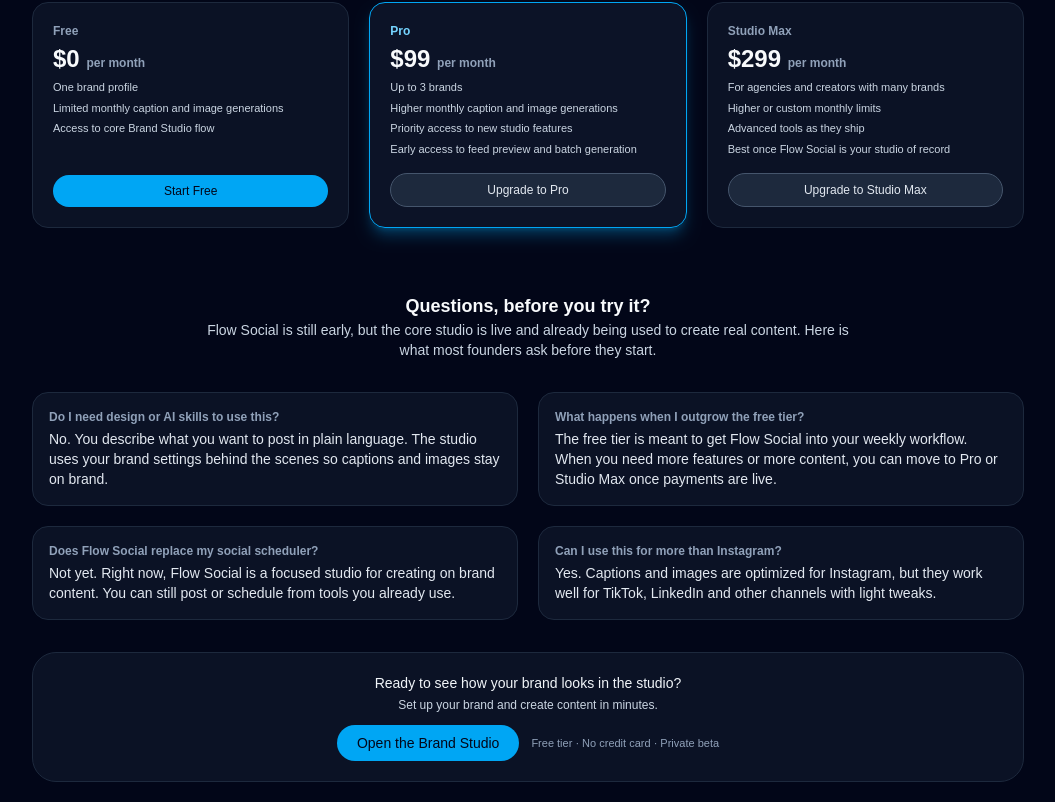
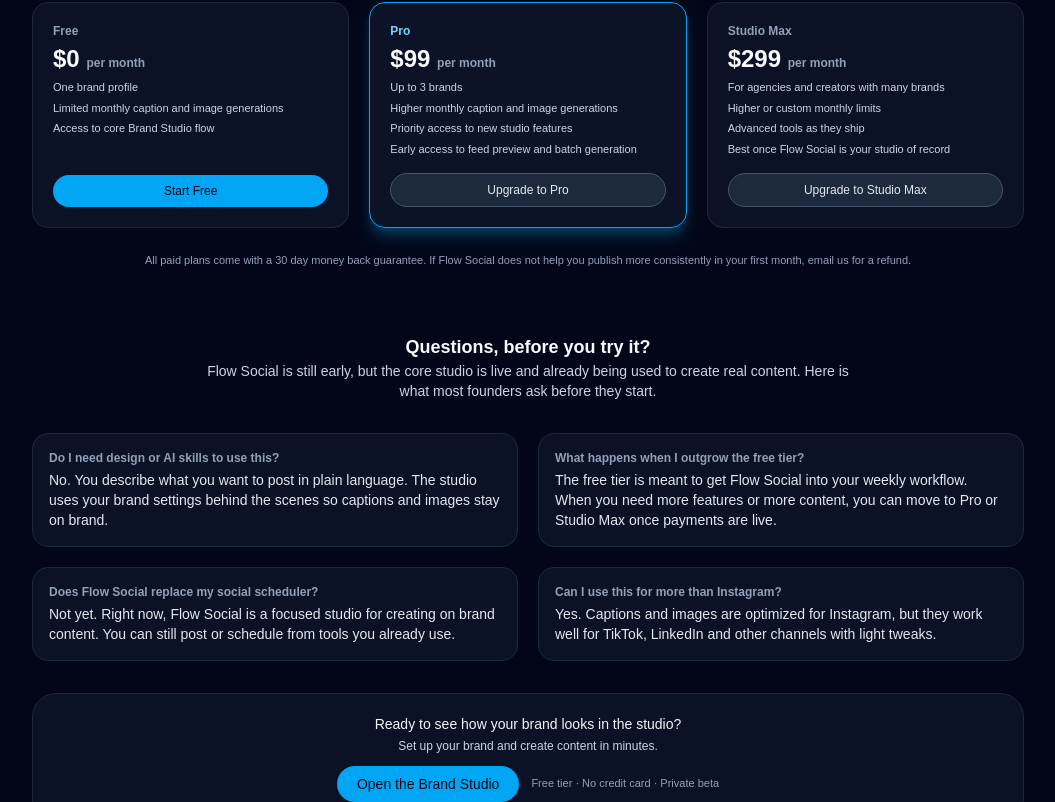
Before and after one commit to doctorburke/flowsociallive, a Next.js app: page / in a window 1280 px wide. Shown: the part 945-1747 px from the top of the page, without its empty margins (112-1167 px from the left). Built offline with nearby package versions, Linux system fonts and the light colour scheme.

Commit message:
Money back guarantee added

```diff
--- a/app/page.tsx
+++ b/app/page.tsx
@@ -262,6 +262,13 @@
             </div>
           </div>
 
+{/* Money back guarantee */}
+          <p className="mt-4 text-[11px] text-slate-400 text-center">
+            All paid plans come with a 30 day money back guarantee.
+            If Flow Social does not help you publish more consistently in your first month,
+            email us for a refund.
+          </p>
+
           {checkoutError && (
             <p className="mt-3 text-xs text-red-400 text-center">
               {checkoutError}
```
